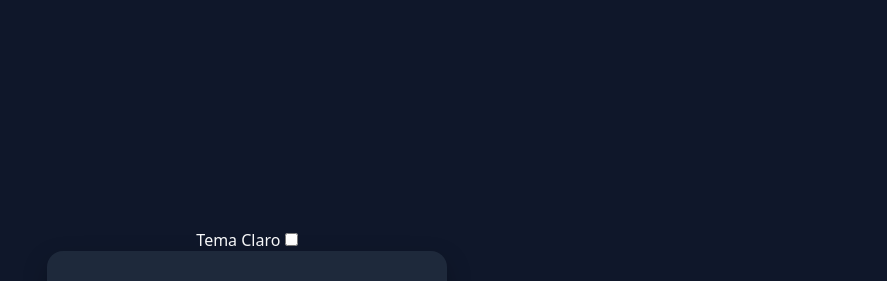
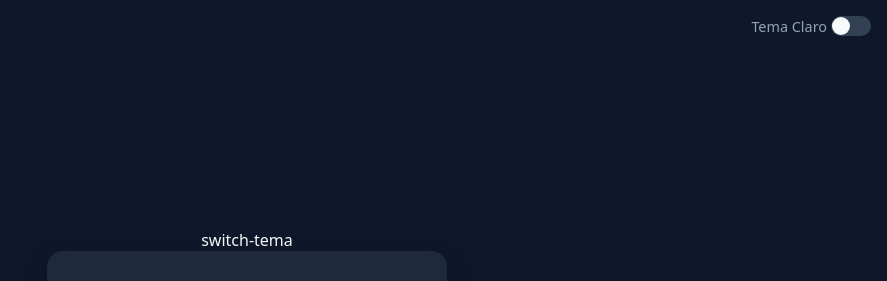
Before and after one commit to in100tiva/ProjetoGT, a plain HTML site: page index.html in a window 1280 px wide. Shown: the top 281 px of the page, without its empty margins (393-1280 px from the left). Drawn offline with Linux system fonts and the light colour scheme.

Commit message:
tema add css

```diff
--- a/css/tema.css
+++ b/css/tema.css
@@ -0,0 +1,74 @@
+:root {
+    --cor-fundo: #0f172a;
+    --cor-primaria: #7c3aed;
+    --cor-primaria-hover: #a78bfa;
+    --cor-texto: #f9fafb;
+    --cor-subtexto: #94a3b8;
+    --cor-borda: #334155;
+    --cor-placeholder: #64748b;
+    --cor-fundo-card: #1e293b;
+    --espacamento-padrao: 1rem;
+    --borda-arredondada: 0.5rem;
+    --borda-arredondada-grande: 1rem;
+    --sombra-fraca: 0 10px 25px rgba(0, 0, 0, 0.25);
+  }
+
+  body:has(#switch-tema:checked) {
+    --cor-fundo: #f9fafb;
+    --cor-primaria: #7c3aed;
+    --cor-primaria-hover: #5b21b6;
+    --cor-texto: #1f2937;
+    --cor-subtexto: #6b7280;
+    --cor-borda: #d1d5db;
+    --cor-placeholder: #9ca3af;
+    --cor-fundo-card: #ffffff;
+    --sombra-fraca: 0 10px 25px rgba(0, 0, 0, 0.05);
+  }
+
+
+  .switch-tema {
+    position: absolute;
+    top: 1rem;
+    right: 1rem;
+    display: flex;
+    align-items: center;
+    gap: 0.5rem;
+  }
+
+  .switch-tema label {
+    display: inline-flex;
+    align-items: center;
+    gap: 0.25rem;
+    cursor: pointer;
+    color: var(--cor-subtexto);
+    font-size: 0.9rem;
+  }
+
+  .switch-tema input {
+    width: 40px;
+    height: 20px;
+    -webkit-appearance: none;
+    appearance: none;
+    background-color: var(--cor-borda);
+    outline: none;
+    border-radius: 999px;
+    position: relative;
+    cursor: pointer;
+    transition: background-color 0.3s;
+  }
+
+  .switch-tema input::before{
+    content: '';
+    width: 18px;
+    height: 18px;
+    background-color: var(--cor-texto);
+    border-radius: 50%;
+    position: absolute;
+    top: 1px;
+    left: 1px;
+    transition: transform 0.3s ease;
+  }
+
+  .switch-tema input:checked::before {
+    transform: translateX(20px);
+  }
--- a/index.html
+++ b/index.html
@@ -19,7 +19,7 @@
             <span>Tema Claro</span>
             <input type="checkbox" id="switch-tema">
         </label>
-    </div>
+    </div>switch-tema
 
 
     <main>
```
